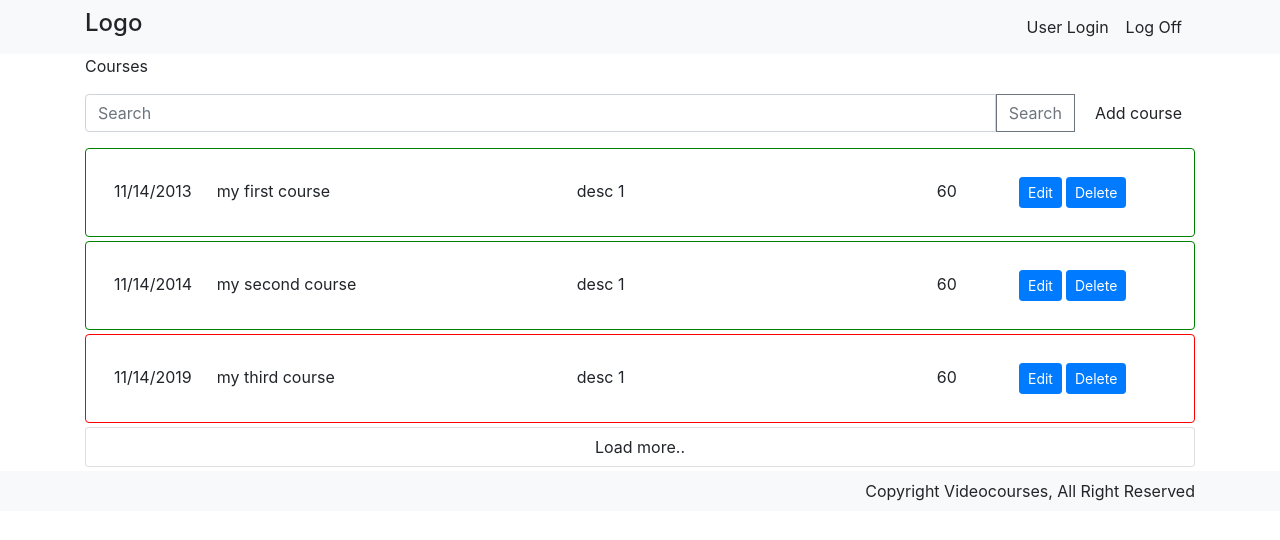
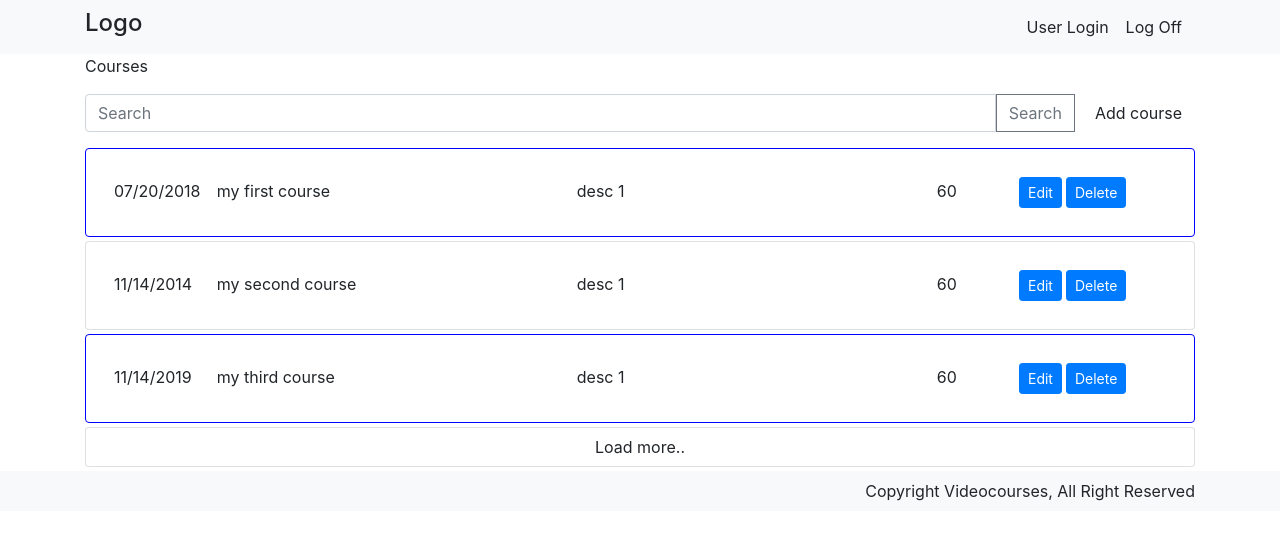
Before and after one commit to AnastasiaGritsuk/DreamAGMP, an Angular app: page / in a window 1280 px wide. Shown: the top 540 px of the page. Built offline with nearby package versions, Linux system fonts and the light colour scheme.

Commit message:
color directive works

```diff
--- a/src/app/course-list/course-list-item/course-list-item.component.ts
+++ b/src/app/course-list/course-list-item/course-list-item.component.ts
@@ -22,13 +22,12 @@ export class CourseListItemComponent implements OnInit {
     public get borderColor() {
         let creationDate = new Date(this.courseListItem.creationDate);
         let currentDate = new Date(new Date().toLocaleDateString());
+        let inTwoWeeksDate = new Date(new Date(new Date().toLocaleDateString()).setDate(currentDate.getDate() - 14));
 
-        //&& creationDate >= currentDate - 14
-        if (creationDate < currentDate) {
+        if ((creationDate < currentDate) && creationDate >= inTwoWeeksDate) {
             return 'green';
-        } else {
-            return 'red';
-        }
-
+        } else if (creationDate > currentDate) {
+            return 'blue';
+        };
     }
 }
--- a/src/app/course-list/course.service.ts
+++ b/src/app/course-list/course.service.ts
@@ -13,7 +13,7 @@ export class CourseService {
             {
                 id: 1,
                 title: "my first course",
-                creationDate: "11/14/2013",
+                creationDate: "07/20/2018",
                 duration: 60,
                 description: "desc 1"
             },
--- a/src/app/shared/colorBorder.directive.ts
+++ b/src/app/shared/colorBorder.directive.ts
@@ -1,10 +1,10 @@
-import { Directive, ElementRef, Renderer2, Input, OnChanges } from "@angular/core";
+import { Directive, ElementRef, Renderer2, Input, OnChanges, OnInit } from "@angular/core";
 
 @Directive({
     selector: '[appColorBorder]'
 })
 
-export class ColorBorderDirective implements OnChanges{
+export class ColorBorderDirective implements OnChanges, OnInit {
     @Input('appColorBorder') highLight: string;
     constructor (private el: ElementRef, private renderer: Renderer2) {}
 
@@ -12,6 +12,10 @@ export class ColorBorderDirective implements OnChanges{
         this.renderer.setStyle(this.el.nativeElement, 'border-color', color);
     }
 
+    public ngOnInit() {
+        this.color(this.highLight);
+    }
+
     public ngOnChanges() {
         this.color(this.highLight);
     }
```
